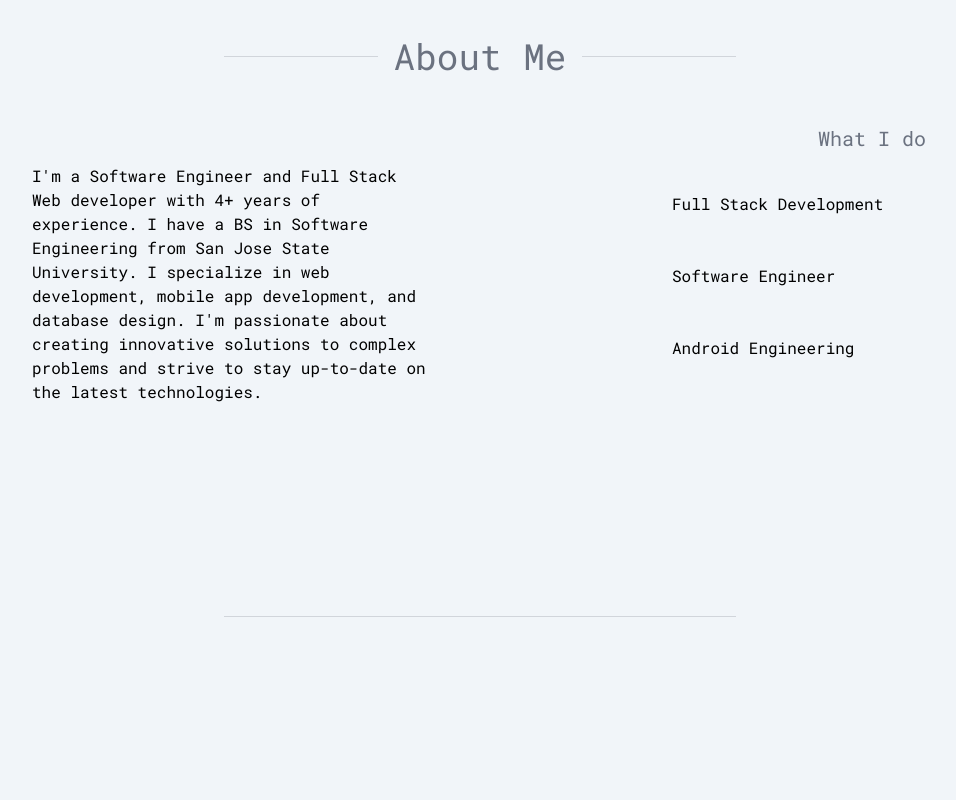
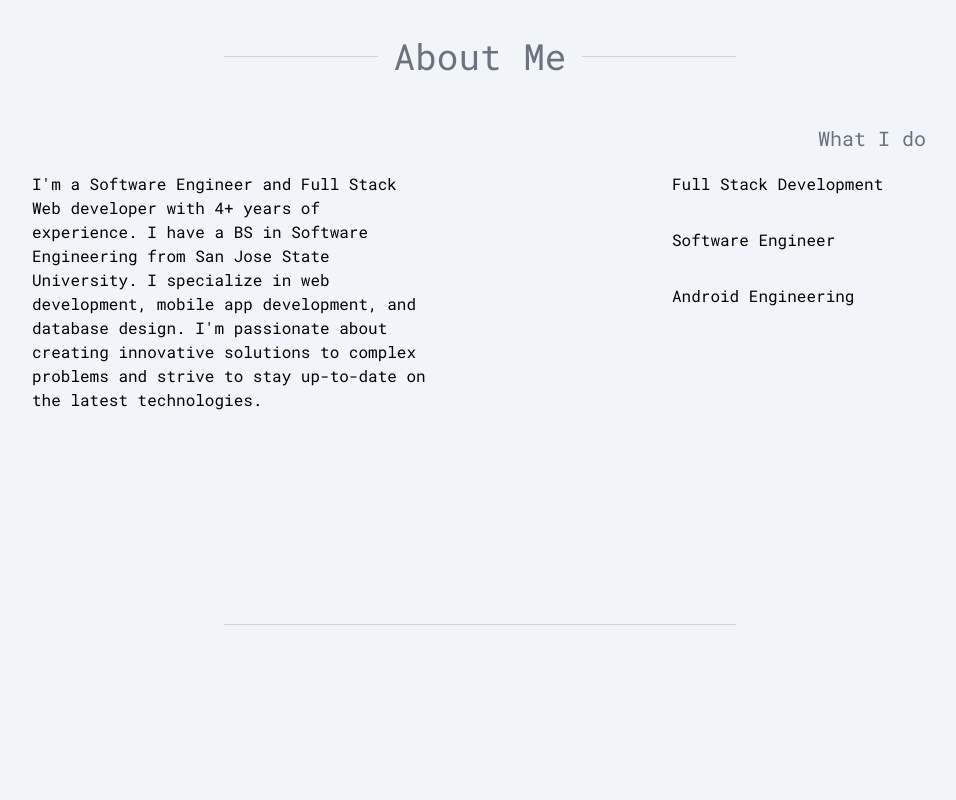
Before and after one commit to Hydraero/Richard-Tumaneng, a React (Vite) app in the folder client/: page / in a window 1280 px wide. Shown: the part 900-1700 px from the top of the page, without its empty margins (160-1116 px from the left). Built offline with nearby package versions, Linux system fonts and the light colour scheme; what @alpinejs/intersect would draw is missing.

Commit message:
Added Slide animation to "What I do" div within About section

```diff
--- a/client/src/App.tsx
+++ b/client/src/App.tsx
@@ -1,5 +1,5 @@
 import React from 'react';
-import { Navbar, Hero ,Footer } from './components/components.index';
+import { Navbar, Hero ,Footer, CTA } from './components/components.index';
 import { useState} from 'react';
 
 type Props = {}
@@ -15,6 +15,12 @@ const App = (props: Props) => {
       <div>
         <Hero/>
       </div>
+      <div>
+        <CTA/>
+      </div>
+      <div>
+        <Footer/>
+      </div>
 
     </div>
   )
--- a/client/src/components/About.tsx
+++ b/client/src/components/About.tsx
@@ -4,7 +4,8 @@ type Props = {}
 
 const About = (props: Props) => {
   return (
-    <section id='about-me' className="h-full md:h-screen">
+    <div>
+      <section id='about-me' className="h-full md:h-screen">
         <div className="font-robotomono">
           <h1 className="py-12 text-4xl">
             {/* Line Div */}
@@ -16,7 +17,7 @@ const About = (props: Props) => {
           </h1>
           <div className="flex flex-col md:flex-row">
             <div className='mx-3 md:mx-48 my-0 md:my-10 mb-24 md:mb-0 basis-1/2 text-center md:text-left'
-            x-intersect="$el.classList.add('animate-slide-in-left')">
+              x-intersect="$el.classList.add('animate-slide-in-left')">
               <p>
                 I'm a Software Engineer and Full Stack Web developer with 4+ years of experience.
                 I graduated with a BS in Software Engineering from San Jose State University.
@@ -44,6 +45,7 @@ const About = (props: Props) => {
 
         <></>
       </section>
+    </div>
   )
 }
 
--- a/client/src/components/Footer.tsx
+++ b/client/src/components/Footer.tsx
@@ -4,7 +4,25 @@ type Props = {}
 
 const Footer = (props: Props) => {
   return (
-    <div>Footer</div>
+    <div>
+      <section id='about-me' className="h-full md:h-screen">
+        <div className="font-robotomono">
+          <h1 className="py-12 text-4xl">
+            {/* Line Div */}
+            <div className="relative flex my-0 items-center">
+              <div className="ml-5 md:ml-96 flex-grow border-t border-gray-300"></div>
+              <span className="flex mx-3 md:mx-4 text-gray-500">Footer</span>
+              <div className="mr-5 md:mr-96 flex-grow border-t border-gray-300"></div>
+            </div>
+          </h1>
+          <h1>
+            <div className="relative flex py-5 items-center">
+              <div className="mx-5 md:mx-96 flex-grow border-t border-gray-300"></div>
+            </div>
+          </h1>
+        </div>
+      </section>
+    </div>
   )
 }
 
--- a/client/src/components/Hero.tsx
+++ b/client/src/components/Hero.tsx
@@ -55,7 +55,7 @@ const Hero = (props: Props) => {
             </div>
           </h1>
           <div className="flex flex-col md:flex-row">
-            <div className='mx-3 md:mx-48 my-0 md:my-10 mb-24 md:mb-48 basis-1/2 text-center md:text-left'
+            <div className='mx-3 md:mx-48 my-0 md:my-12 mb-24 md:mb-48 basis-1/2 text-center md:text-left'
             x-intersect="$el.classList.add('animate-slide-in-left')">
               <p>
                 I'm a Software Engineer and Full Stack Web developer with 4+ years of experience.
@@ -63,12 +63,16 @@ const Hero = (props: Props) => {
                 I specialize in web development, mobile app development, and database design. I'm passionate about creating innovative solutions to complex problems and strive to stay up-to-date on the latest technologies.
               </p>
             </div>
-            <div className="mx-3 md:mx-12 md:basis-1/2 text-center">
-              <h1 className="text-gray-500 text-xl mb-10">
+
+            <div className="mx-3 md:mx-12 md:basis-1/2 text-center" x-intersect="$el.classList.add('animate-slide-in-right')">
+              <div>
+                <h1 className="text-gray-500 text-xl mb-5">
                   What I do
                 </h1>
+              </div>
+              <div>
                 <h2>
-                <ul className="text-left space-y-12">
+                  <ul className="text-left space-y-8">
                     <li>
                       Full Stack Development
                     </li>
@@ -80,6 +84,7 @@ const Hero = (props: Props) => {
                     </li>
                   </ul>
                 </h2>
+              </div>
             </div>
 
           </div>
--- a/client/tailwind.config.cjs
+++ b/client/tailwind.config.cjs
@@ -12,6 +12,7 @@ module.exports = {
         "jello-vertical": "jello-vertical 0.8s ease   both",
         "fade-in-fwd": "fade-in-fwd 2s cubic-bezier(0.390, 0.575, 0.565, 1.000)   both",
         "slide-in-left": "slide-in-left 1.5s cubic-bezier(0.250, 0.460, 0.450, 0.940)   both",
+        "slide-in-right": "slide-in-right 1.5s cubic-bezier(0.250, 0.460, 0.450, 0.940)   both",
         "slide-out-left": "slide-out-left 0.5s cubic-bezier(0.550, 0.085, 0.680, 0.530)   both"
       },
       keyframes: {
@@ -65,6 +66,16 @@ module.exports = {
             opacity: "1"
           }
         },
+        "slide-in-right": {
+          "0%": {
+              transform: "translateX(1000px)",
+              opacity: "0"
+          },
+          to: {
+              transform: "translateX(0)",
+              opacity: "1"
+          }
+        },
         "slide-out-left": {
           "0%": {
               transform: "translateX(0)",
```
Lines whose indentation alone changed are shown as unchanged.
